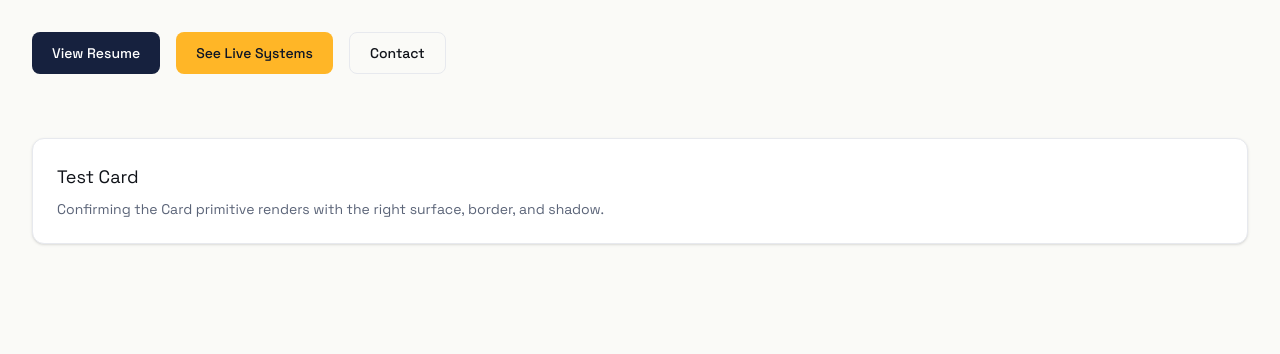
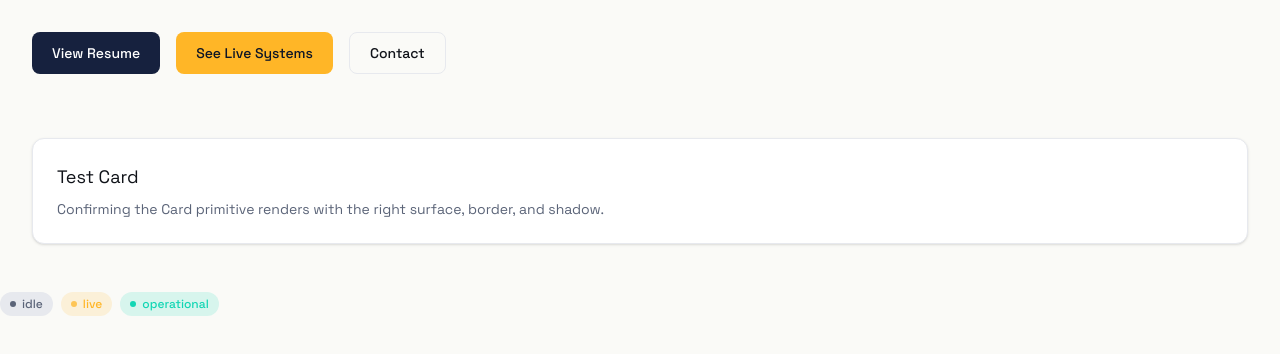
Before and after one commit to niteshmishra0201/portfolio-website, a Next.js app: page / in a window 1280 px wide. Shown: the top 354 px of the page. Built offline with nearby package versions, Linux system fonts and the light colour scheme.

Commit message:
added badges for status like live , success

```diff
--- a/src/app/page.tsx
+++ b/src/app/page.tsx
@@ -1,5 +1,6 @@
 import Button from "@/components/ui/Button";
 import Card from "@/components/ui/Card";
+import Badge from "@/components/ui/Badge";
 
 export default function Home() {
   return (
@@ -14,9 +15,16 @@ export default function Home() {
         <Card>
           <h3 className="font-display text-lg">Test Card</h3>
           <p className="text-text-secondary text-sm mt-2">
-            Confirming the Card primitive renders with the right surface, border, and shadow.
+            Confirming the Card primitive renders with the right surface,
+            border, and shadow.
           </p>
         </Card>
+      </div>
+
+      <div className="flex gap-2 mt-4">
+        <Badge status="neutral">idle</Badge>
+        <Badge status="live">live</Badge>
+        <Badge status="success">operational</Badge>
       </div>
     </main>
   );
--- /dev/null
+++ b/src/components/ui/Badge.tsx
@@ -0,0 +1,37 @@
+import { HTMLAttributes, ReactNode } from "react";
+
+type BadgeStatus = "neutral" | "live" | "success";
+
+interface BadgeProps extends HTMLAttributes<HTMLSpanElement> {
+  children: ReactNode;
+  status?: BadgeStatus;
+}
+
+const statusStyles: Record<BadgeStatus, string> = {
+  neutral: "bg-border text-text-secondary",
+  live: "bg-lightning/15 text-lightning",
+  success: "bg-pulse/15 text-pulse",
+};
+
+const statusDot: Record<BadgeStatus, string> = {
+  neutral: "bg-text-secondary",
+  live: "bg-lightning animate-pulse",
+  success: "bg-pulse",
+};
+
+export default function Badge({
+  children,
+  status = "neutral",
+  className = "",
+  ...props
+}: BadgeProps) {
+  return (
+    <span
+      className={`inline-flex items-center gap-1.5 px-2.5 py-1 rounded-full text-xs font-medium ${statusStyles[status]} ${className}`}
+      {...props}
+    >
+      <span className={`w-1.5 h-1.5 rounded-full ${statusDot[status]}`} />
+      {children}
+    </span>
+  );
+}
```
